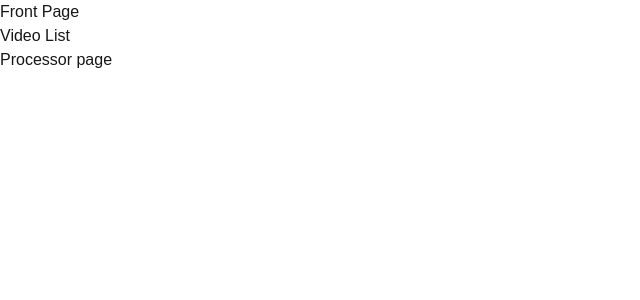
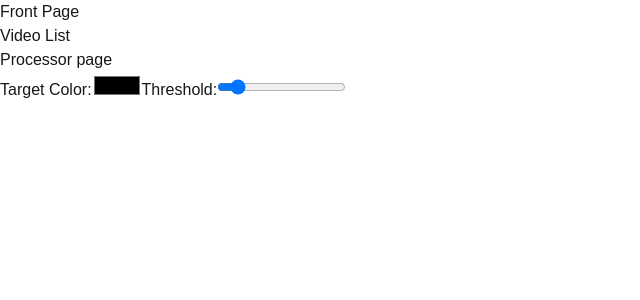
Before and after one commit to AAshGray/salamander-tracker-frontend, a Next.js app: page /videos/preview in a window 1280 px wide. Shown: the top 300 px of the page, without its empty margins (0-640 px from the left). Built offline with nearby package versions, Linux system fonts and the light colour scheme.

Commit message:
added range and color picker to preview processing page

```diff
--- a/app/videos/page.tsx
+++ b/app/videos/page.tsx
@@ -1,12 +1,14 @@
-
+import Link from "next/link"
 export default function Videos() {
 
     return (
         <main>
             <h1>Salamander Video List</h1>
             <ul>
-                <li>Video - </li>
+                {/* link components goes here */}
+                <li><Link href="videos/preview">Example List Item</Link></li>
+
             </ul>
         </main>
-    )
+    );
 }
--- a/app/videos/preview/page.tsx
+++ b/app/videos/preview/page.tsx
@@ -1,5 +1,19 @@
+import Link from "next/link"
+import Image from "next/image"
+
 export default function Preview() {
     return (
-        <p>Processor page</p>
+        <div>
+            <p>Processor page</p>
+            {/* Image placeholder */}
+            <label htmlFor="color-picker">Target Color:
+                <input type="color" id="color-picker" />
+            </label>
+            <label htmlFor="range-slider">Threshold:
+                    <input type="range" id="range-slider" min="0" max="455" defaultValue={50}/>
+            </label>
+
+            {/* Image placeholder */}
+        </div>
     )
 }
```
